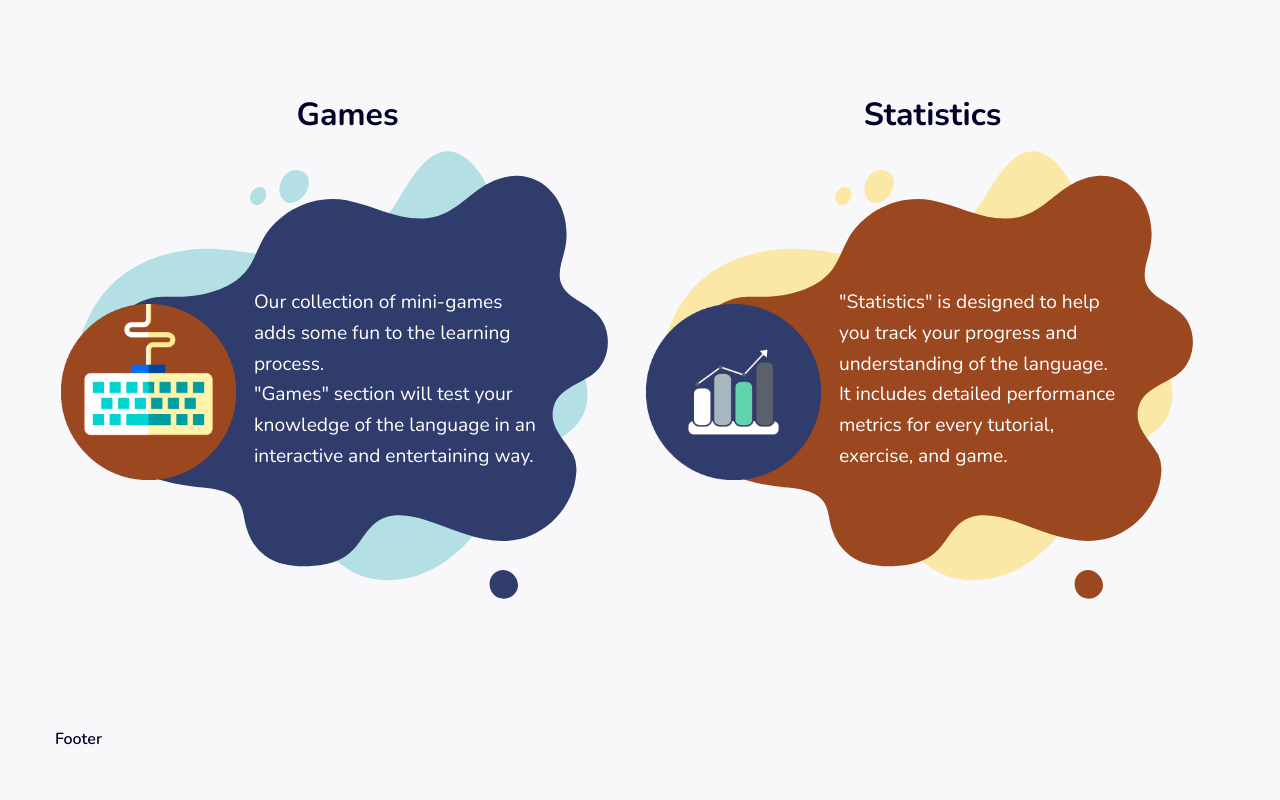
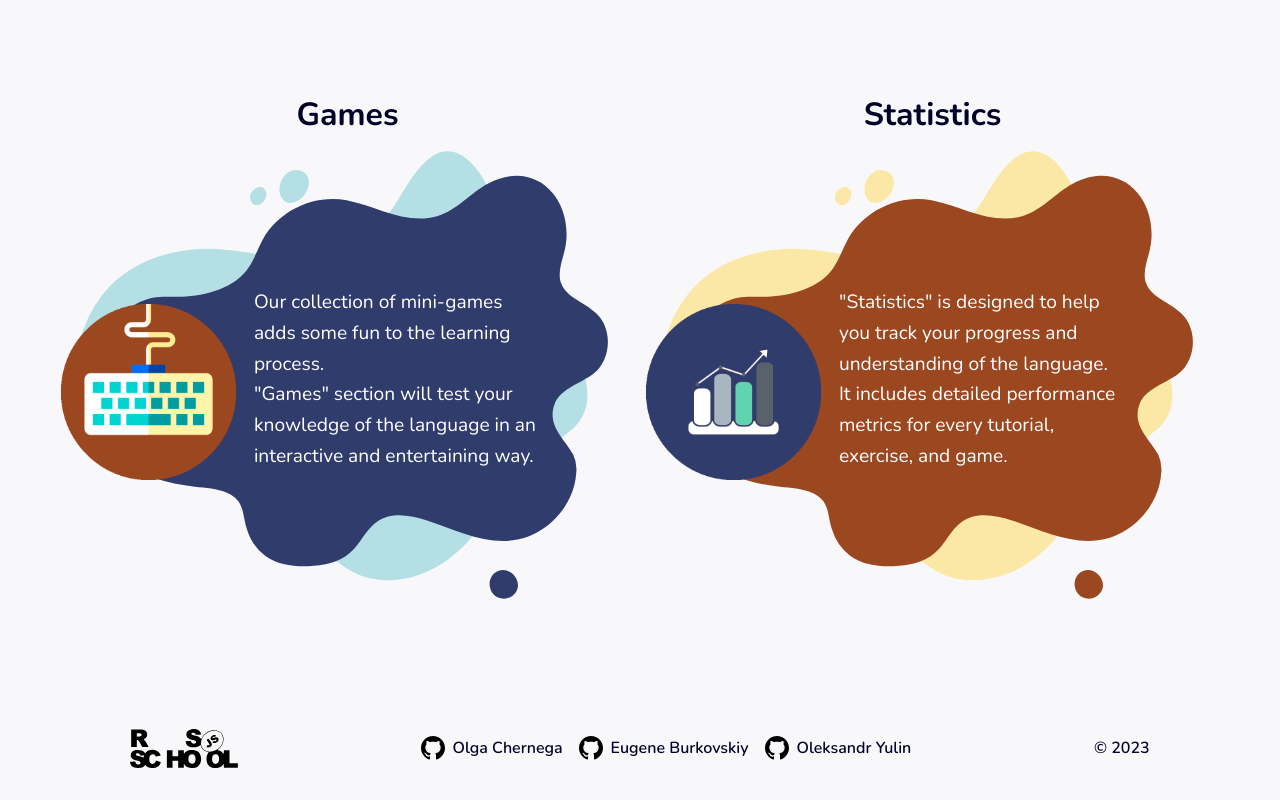
Before and after one commit to elian-cheng/rs-clone, a React (Create React App) app: page / in a window 1280 px wide. Shown: the part 1700-2500 px from the top of the page. Built offline with nearby package versions, Linux system fonts and the light colour scheme.

Commit message:
feat: add footer

```diff
--- a/src/components/Footer/Footer.scss
+++ b/src/components/Footer/Footer.scss
@@ -1,3 +1,53 @@
 .footer {
+  user-select: none;
   padding: 2rem 0;
+  &__container {
+    display: flex;
+    flex-direction: column;
+    row-gap: 1rem;
+    column-gap: 2rem;
+    align-items: center;
+    justify-content: center;
+    @media (min-width: 500px) {
+      flex-direction: row;
+      justify-content: space-around;
+    }
+  }
+  &__rss-icon {
+    height: 40px;
+    fill: $colorBlack;
+    transition: 300ms;
+    cursor: pointer;
+    display: block;
+  }
+  &__rss-icon:hover {
+    fill: $colorGreen;
+  }
+  &__gh-links {
+    display: flex;
+    flex-direction: column;
+    align-items: center;
+    row-gap: 0.5rem;
+    column-gap: 1rem;
+    @media (min-width: 800px) {
+      flex-direction: row;
+    }
+  }
+  &__gh-link {
+    display: flex;
+    align-items: center;
+    justify-content: center;
+    gap: 0.5rem;
+    transition: 300ms;
+  }
+  &__gh-icon {
+    width: 24px;
+    transition: 300ms;
+  }
+  &__gh-link:hover {
+    color: $colorGreen;
+  }
+  &__gh-link:hover &__gh-icon {
+    fill: $colorGreen;
+  }
 }
--- a/src/components/Footer/Footer.tsx
+++ b/src/components/Footer/Footer.tsx
@@ -1,9 +1,30 @@
 import React from "react";
+import { ReactComponent as RssIcon } from "../../assets/images/footer/rss.svg";
+import { ReactComponent as GhIcon } from "../../assets/images/footer/github.svg";
 
 export default function Footer() {
   return (
     <div className="footer">
-      <div className="footer__container">Footer</div>
+      <div className="footer__container">
+        <a href="https://rs.school/js/" target="blanket" className="footer__rss-link">
+          <RssIcon className="footer__rss-icon" />
+        </a>
+        <div className="footer__gh-links">
+          <a href="https://github.com/elian-cheng" target="blanket" className="footer__gh-link">
+            <GhIcon className="footer__gh-icon" />
+            <span className="footer__gh-desc">Olga Chernega</span>
+          </a>
+          <a href="https://github.com/eugeneburkovskiy" target="blanket" className="footer__gh-link">
+            <GhIcon className="footer__gh-icon" />
+            <span className="footer__gh-desc">Eugene Burkovskiy</span>
+          </a>
+          <a href="https://github.com/ordinaraviro" target="blanket" className="footer__gh-link">
+            <GhIcon className="footer__gh-icon" />
+            <span className="footer__gh-desc">Oleksandr Yulin</span>
+          </a>
+        </div>
+        <div className="footer__copy-year">© 2023</div>
+      </div>
     </div>
   );
 }
```
Also changed, not shown: src/assets/images/footer/github.svg (added), src/assets/images/footer/rss.svg (added).
